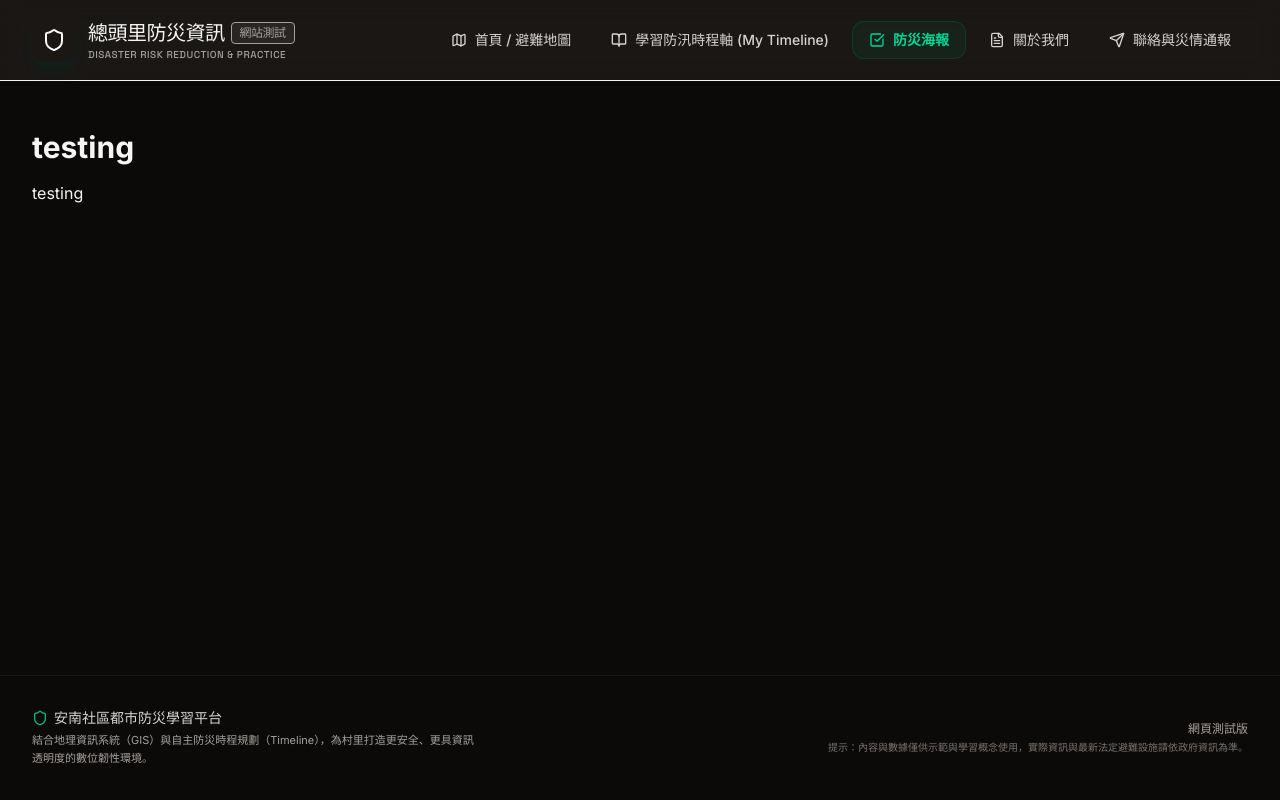
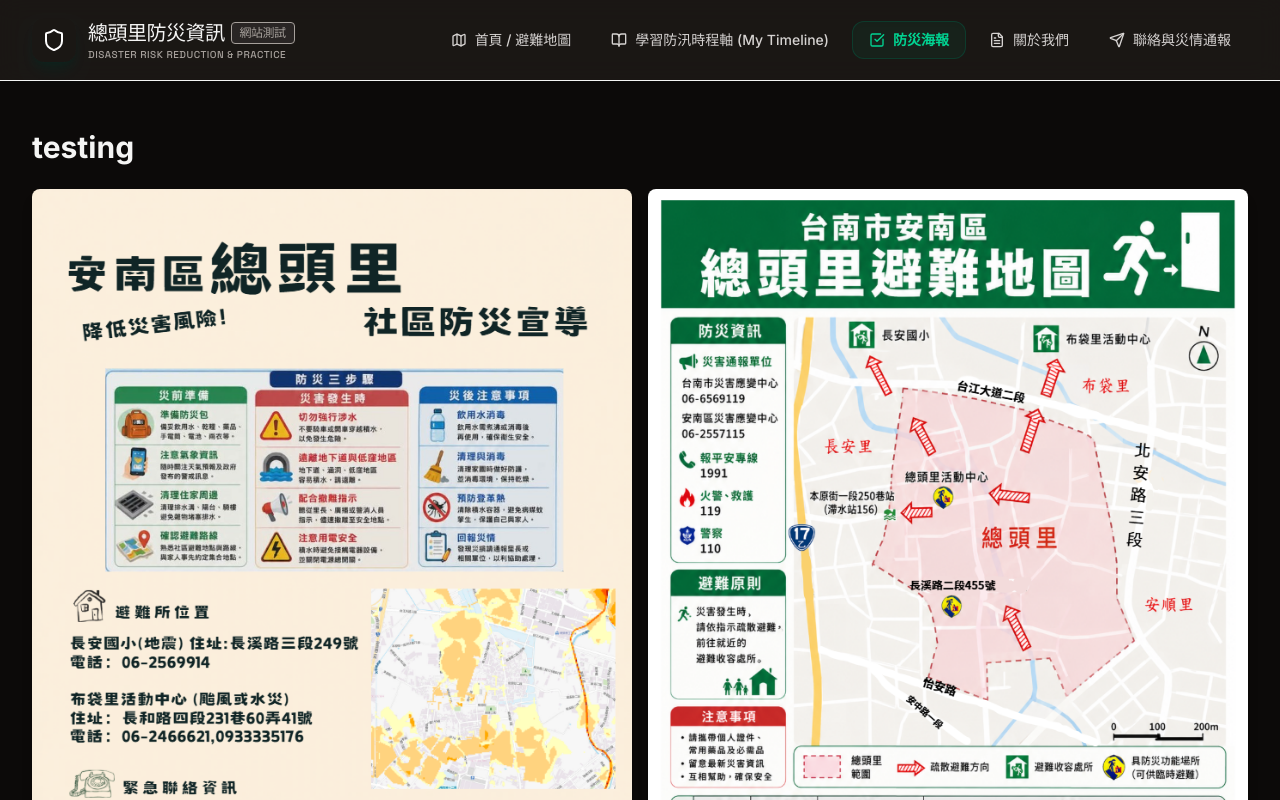
Before and after one commit to cubejh/DisasterPreventionTest, a React (Vite) app: page / in a window 1280 px wide. Both pictures are taken after a click on the button "防災海報". Shown: the top 800 px of the page. Built offline with nearby package versions, Linux system fonts and the light colour scheme.

Commit message:
add poster tab

```diff
--- a/src/components/Poster.tsx
+++ b/src/components/Poster.tsx
@@ -1,13 +1,26 @@
+import poster1 from '../assets/poster1.png';
+import poster2 from '../assets/poster2.png';
+
 export default function Poster() {
   return (
-    <div>
+    <div className="space-y-6">
       <h1 className="text-3xl font-bold">
         testing
       </h1>
 
-      <p className="mt-4">
-        testing
-      </p>
+      <div className="grid md:grid-cols-2 gap-4">
+        <img
+          src={poster1}
+          alt="海報1"
+          className="rounded-lg shadow-lg"
+        />
+
+        <img
+          src={poster2}
+          alt="海報2"
+          className="rounded-lg shadow-lg"
+        />
+      </div>
     </div>
   );
 }
--- /dev/null
+++ b/src/vite-env.d.ts
@@ -0,0 +1 @@
+/// <reference types="vite/client" />
```
Also changed, not shown: src/assets/poster1.png (renamed from Screenshot 2026-06-13 145550.png), src/assets/poster2.png (renamed from Screenshot 2026-06-13 145610.png).
